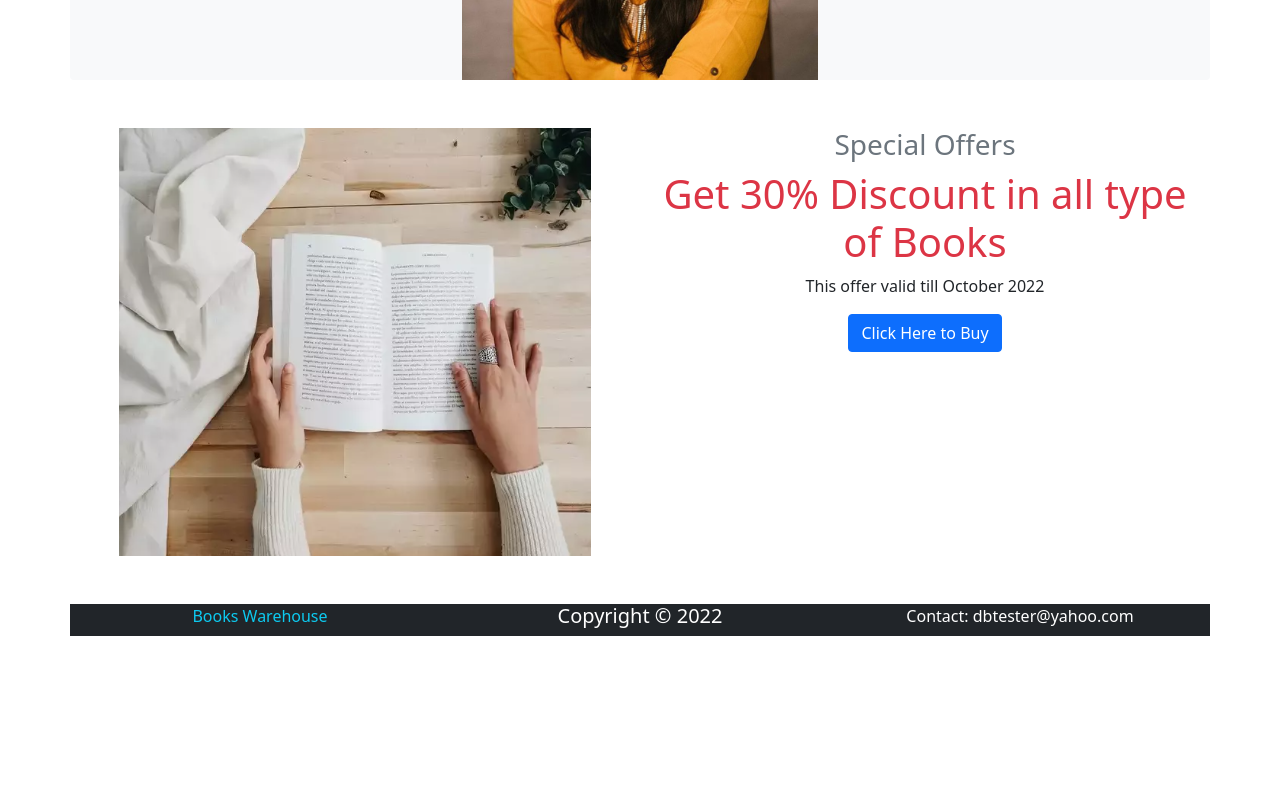
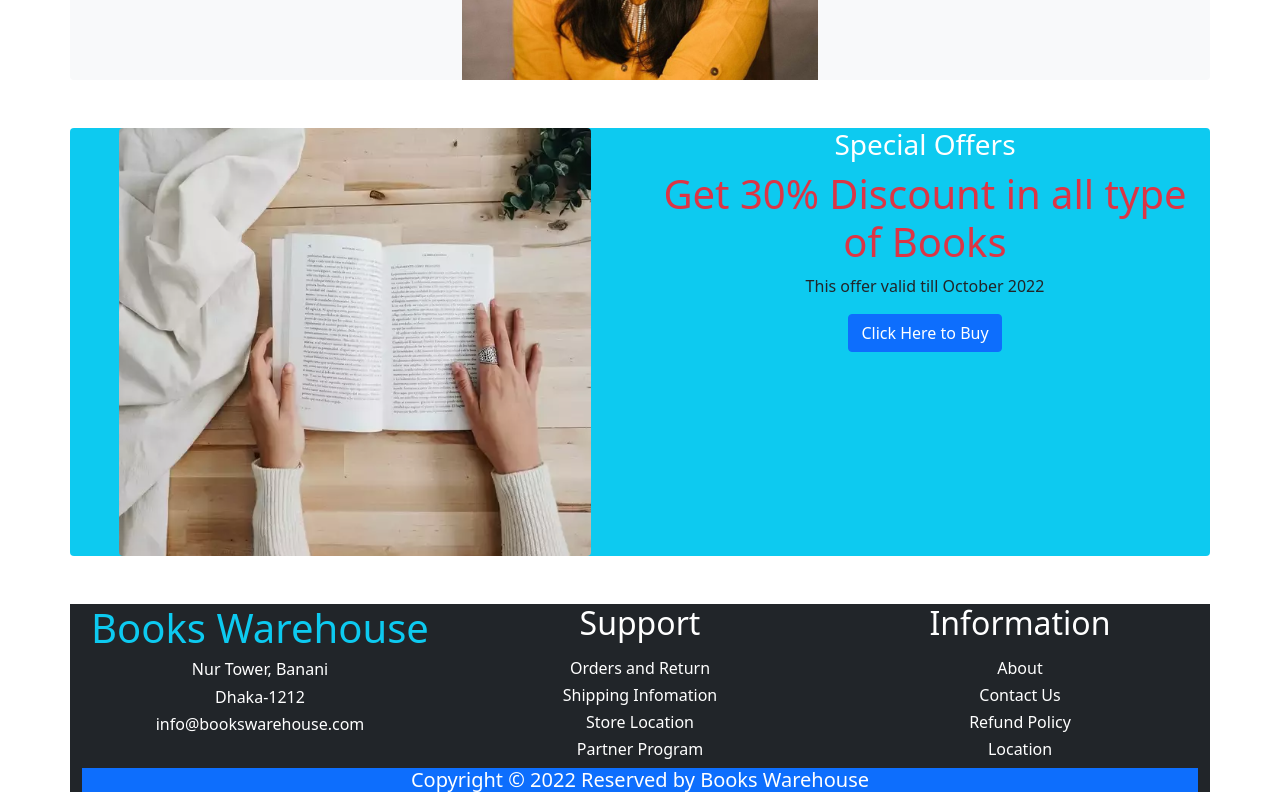
Before and after one commit to mirzasabbirgithub/warehouse-management-website-client-side, a React (Create React App) app: page / in a window 1280 px wide. Shown: the part 1056-1856 px from the top of the page. Before the commit the page ends 1692 px from the top, so only its background shows below. Built offline with nearby package versions, Linux system fonts and the light colour scheme; no server answers.

Commit message:
footer redesigned

```diff
--- a/src/Pages/Extra/Extra.js
+++ b/src/Pages/Extra/Extra.js
@@ -3,14 +3,14 @@ import { Button, Col, Container, Row } from 'react-bootstrap';
 import book1 from '../../images/book1.jpeg';
 const Extra = () => {
           return (
-                    <div className='mt-5'>
-                              <Container>
+                    <div className='mt-5 '>
+                              <Container className='bg-info rounded'>
                                         <Row>
                                                   <Col>
-                                                            <img className='img-fluid' src={book1} alt="" />
+                                                            <img className='img-fluid rounded' src={book1} alt="" />
                                                   </Col>
                                                   <Col>
-                                                            <h3 className='text-secondary'>Special Offers</h3>
+                                                            <h3 className='text-white'>Special Offers</h3>
                                                             <h1 className='text-danger'>Get 30% Discount in all type of Books</h1>
                                                             <p>This offer valid till October 2022</p>
                                                             <Button>Click Here to Buy</Button>
--- /dev/null
+++ b/src/Pages/SharedPages/Footer/Footer.css
@@ -0,0 +1,4 @@
+.ownColor h6:hover {
+          color: red;
+          cursor: pointer;
+}
--- a/src/Pages/SharedPages/Footer/Footer.js
+++ b/src/Pages/SharedPages/Footer/Footer.js
@@ -1,6 +1,6 @@
 import React from 'react';
 import { Col, Container, Row } from 'react-bootstrap';
-
+import '../Footer/Footer.css'
 const Footer = () => {
           const today = new Date();
           const year = today.getFullYear();
@@ -9,10 +9,34 @@ const Footer = () => {
                     <footer className=' mt-5 text-center text-white'>
                               <Container className='bg-dark'>
                                         <Row>
-                                                  <Col><span className='text-info'>Books Warehouse </span>  </Col>
-                                                  <Col><h5>Copyright &copy; {year}</h5></Col>
-                                                  <Col>Contact: dbtester@yahoo.com</Col>
+                                                  <Col>
+                                                            <h1 className='text-info'>Books Warehouse </h1>
+                                                            <h6>Nur Tower, Banani</h6>
+                                                            <h6>Dhaka-1212</h6>
+                                                            <h6>info@bookswarehouse.com</h6>
+                                                  </Col>
+
+
+                                                  <Col className='ownColor'>
+                                                            <h2 className='mb-3'>Support</h2>
+                                                            <h6>Orders and Return</h6>
+                                                            <h6>Shipping Infomation</h6>
+                                                            <h6>Store Location</h6>
+                                                            <h6>Partner Program</h6>
+                                                  </Col>
+
+                                                  <Col className='ownColor'>
+                                                            <h2 className='mb-3'>Information</h2>
+                                                            <h6>About</h6>
+                                                            <h6>Contact Us</h6>
+                                                            <h6>Refund Policy</h6>
+                                                            <h6>Location</h6>
+                                                  </Col>
                                         </Row>
+                                        <div className='bg-primary mx-auto'>
+                                                  <h5>Copyright &copy; {year} Reserved by Books Warehouse</h5>
+                                        </div>
+
                               </Container>
 
                     </footer>
```
